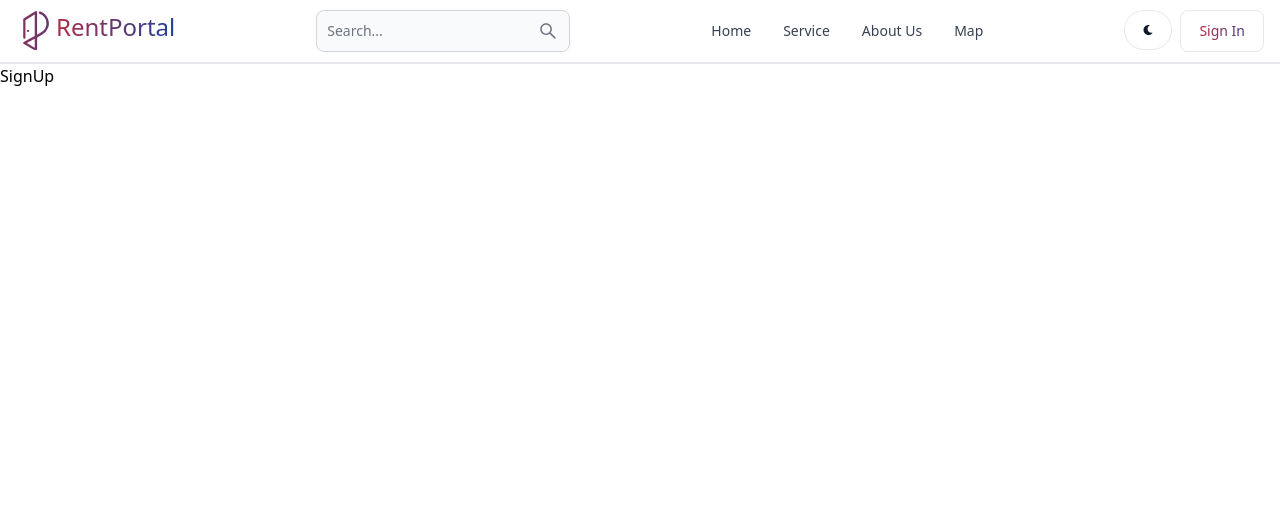
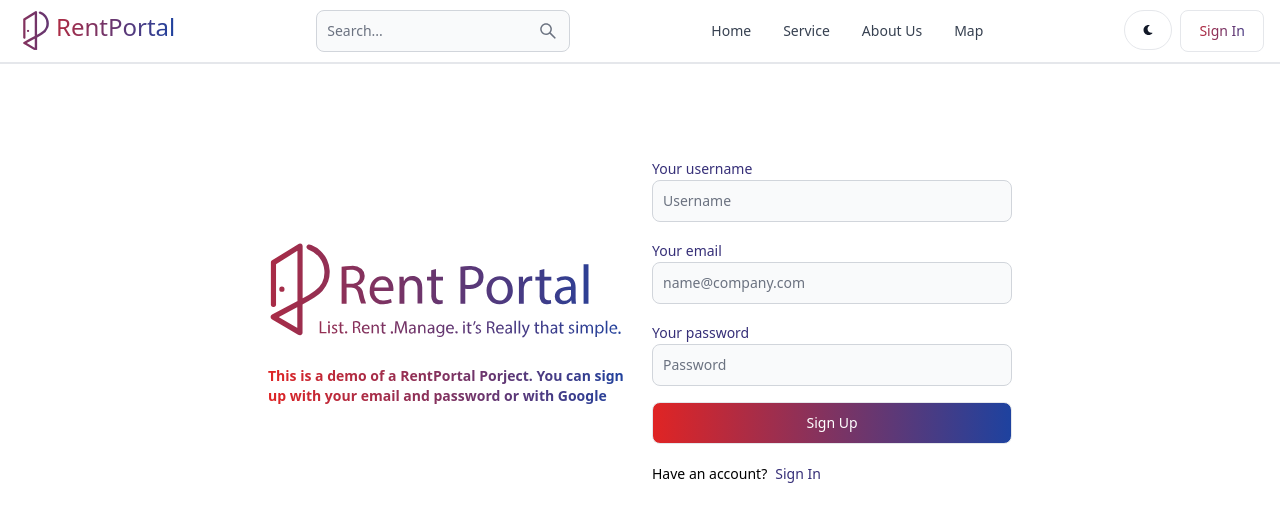
Before and after one commit to Benalla-Aiman/mern-blog-tut11, a React (Vite) app in the folder client/: page /Sign-Up in a window 1280 px wide. Shown: the top 522 px of the page. Built offline with nearby package versions, Linux system fonts and the light colour scheme.

Commit message:
create sign up UI

```diff
--- a/client/src/components/Header.jsx
+++ b/client/src/components/Header.jsx
@@ -34,7 +34,7 @@
         <Link to='/sign-in'>
           <Button color='gray' className=' from-red-600 to-blue-800 bg-gradient-to-r bg-clip-text text-transparent'>Sign In</Button>
         </Link>
-        <Navbar.Toggle />
+        <Navbar.Toggle  />
       </div>
       <Navbar.Collapse>
         <Navbar.Link active={path === "/"} as={'div'}>
--- a/client/src/pages/SignUp.jsx
+++ b/client/src/pages/SignUp.jsx
@@ -1,7 +1,56 @@
-import React from 'react'
-
+import React from "react";
+import logo from '../assets/logo-slogan.svg'
+import { Link } from "react-router-dom";
+import { Button, Label, TextInput } from 'flowbite-react';
 export default function SignUp() {
   return (
-    <div>SignUp</div>
-  )
+    <div className="min-h-screen mt-20">
+      <div className="flex p-3 max-w-3xl mx-auto flex-col md:flex-row md:items-center gap-6">
+        {/* left side */}
+        <div className="flex-1">
+          <Link
+            to="/"
+            className="font-bold dark:text-white text-4xl  text-indigo-950"
+          >
+            <img src={logo} alt="RentPortal" className="w-96 h-28" />
+            {/*<span className="h-10 " color="indigo-900" pill>
+              RentPortal
+            </span>*/}
+            <p className="text-sm mt-5 from-red-600 to-blue-800 bg-gradient-to-r bg-clip-text text-transparent">
+              This is a demo of a RentPortal Porject. You can sign up with your email and password or with Google
+            </p>
+          </Link>
+        </div>
+
+
+
+        {/* right side */}
+        <div className="flex-1">
+          <form className="flex flex-col gap-4">
+            <div>
+            <Label className="text-indigo-900" value='Your username' />
+            <TextInput type="text" placeholder="Username" id="username" />
+            </div>
+            <div>
+            <Label className="text-indigo-900" value='Your email' />
+            <TextInput type="text" placeholder="name@company.com" id="email" />
+            </div>
+            <div>
+            <Label className="text-indigo-900" value='Your password' />
+            <TextInput type="text" placeholder="Password" id="password" />
+            </div>
+            <Button color='gray' type="submit" className=' from-red-600 to-blue-800 bg-gradient-to-r  text-white'>Sign Up</Button>
+          </form>
+          <div className="flex gap-2 text-sm mt-5">
+            <span >
+              Have an account?
+            </span>
+            <Link to='/sign-in' className="text-indigo-900 font-medium">
+            Sign In
+            </Link>
+          </div>
+        </div>
+      </div>
+    </div>
+  );
 }
```
Also changed, not shown: client/src/assets/logo-slogan.svg (added).
